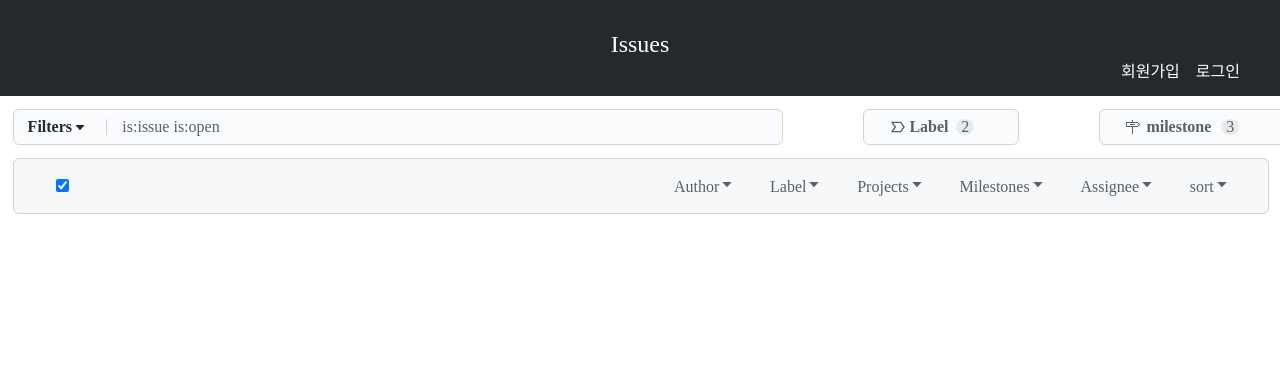
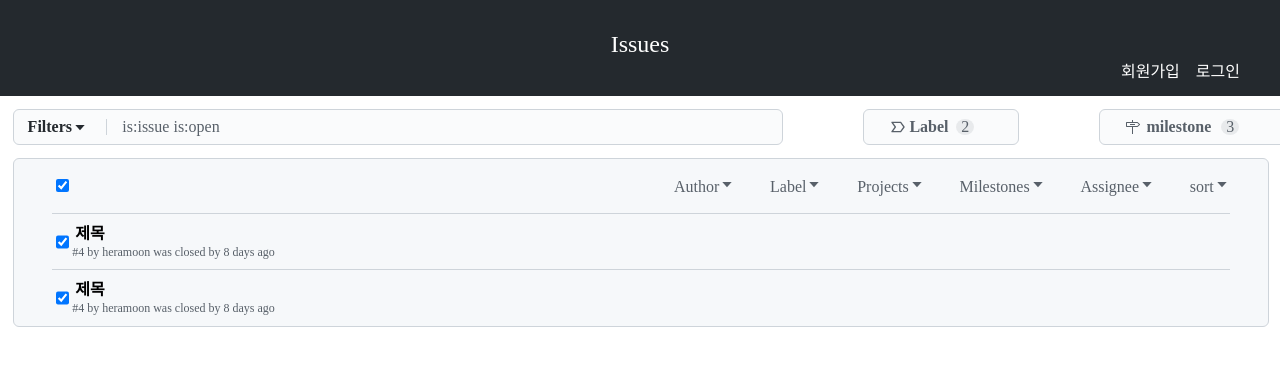
Before and after one commit to boostcamp-2020/IssueTracker-15, a React app in the folder web/client/: page /issue in a window 1280 px wide. Shown: the top 366 px of the page. Built offline with nearby package versions, Linux system fonts and the light colour scheme.

Commit message:
feat    : :zap:️ issueComp view 에 구현
1. issueComp 뷰에 구현 / 아직 api 없어서, 임시로 값 넣어둠

```diff
--- a/web/client/src/components/issue-form/index.tsx
+++ b/web/client/src/components/issue-form/index.tsx
@@ -1,12 +1,14 @@
 import React, { useState } from "react";
 import IssueHeader from "./header";
+import IssueList from "./issueList";
 import * as S from "./style";
 
 // { "제목 " : {{"title" : ~}, {"content" : [] }};
 function issueForm() {
   return (
     <S.IssueForm>
-      <IssueHeader></IssueHeader>
+      <IssueHeader />
+      <IssueList />
     </S.IssueForm>
   );
 }
--- /dev/null
+++ b/web/client/src/components/issue-form/issueList/index.tsx
@@ -0,0 +1,15 @@
+import React, { useState, Fragment } from "react";
+import * as S from "./style";
+
+import IssueComp from "./issueComp";
+
+function IssueList() {
+  return (
+    <S.IssueList>
+      <IssueComp />
+      <IssueComp />
+    </S.IssueList>
+  );
+}
+
+export default IssueList;
--- /dev/null
+++ b/web/client/src/components/issue-form/issueList/issueComp/index.tsx
@@ -0,0 +1,18 @@
+import React, { useState, Fragment } from "react";
+import * as S from "./style";
+
+function IssueList() {
+  return (
+    <S.IssueComp>
+      <input type="checkbox" name="xxx" value="yyy" checked />
+      <div>
+        <S.IssueInfo>
+          <S.IssueTitle> 제목 </S.IssueTitle>
+        </S.IssueInfo>
+        <S.IssueEtc>#4 by heramoon was closed by 8 days ago</S.IssueEtc>
+      </div>
+    </S.IssueComp>
+  );
+}
+
+export default IssueList;
--- /dev/null
+++ b/web/client/src/components/issue-form/issueList/issueComp/style.tsx
@@ -0,0 +1,25 @@
+import styled from "styled-components";
+
+export const IssueComp = styled.div`
+  border-top: 1px solid #ced4da;
+  padding-top: 1%;
+  padding-bottom: 1%;
+  display: flex;
+`;
+
+export const IssueInfo = styled.div`
+  display: flex;
+  align-items: center;
+  margin-bottom: 2%;
+`;
+
+export const IssueTitle = styled.div`
+  font-weight: bold;
+  color: black;
+  margin-left: 1.5%;
+  margin-right: 1.5%;
+`;
+
+export const IssueEtc = styled.div`
+  font-size: 12px;
+`;
--- /dev/null
+++ b/web/client/src/components/issue-form/issueList/style.tsx
@@ -0,0 +1,5 @@
+import styled from "styled-components";
+
+export const IssueList = styled.div`
+  color: #586069;
+`;
--- a/web/client/src/components/issue-form/style.tsx
+++ b/web/client/src/components/issue-form/style.tsx
@@ -11,3 +11,10 @@ export const IssueForm = styled.div`
   padding-right: 3%;
   padding-left: 3%;
 `;
+
+export const IssueComp = styled.div`
+  border-top: 1px solid #ced4da;
+  padding-top: 1%;
+  padding-bottom: 1%;
+  display: flex;
+`;
```
Also changed, not shown: web/client/src/components/issue-form/content/index.tsx (deleted), web/client/src/components/issue-form/content/style.tsx (deleted).
